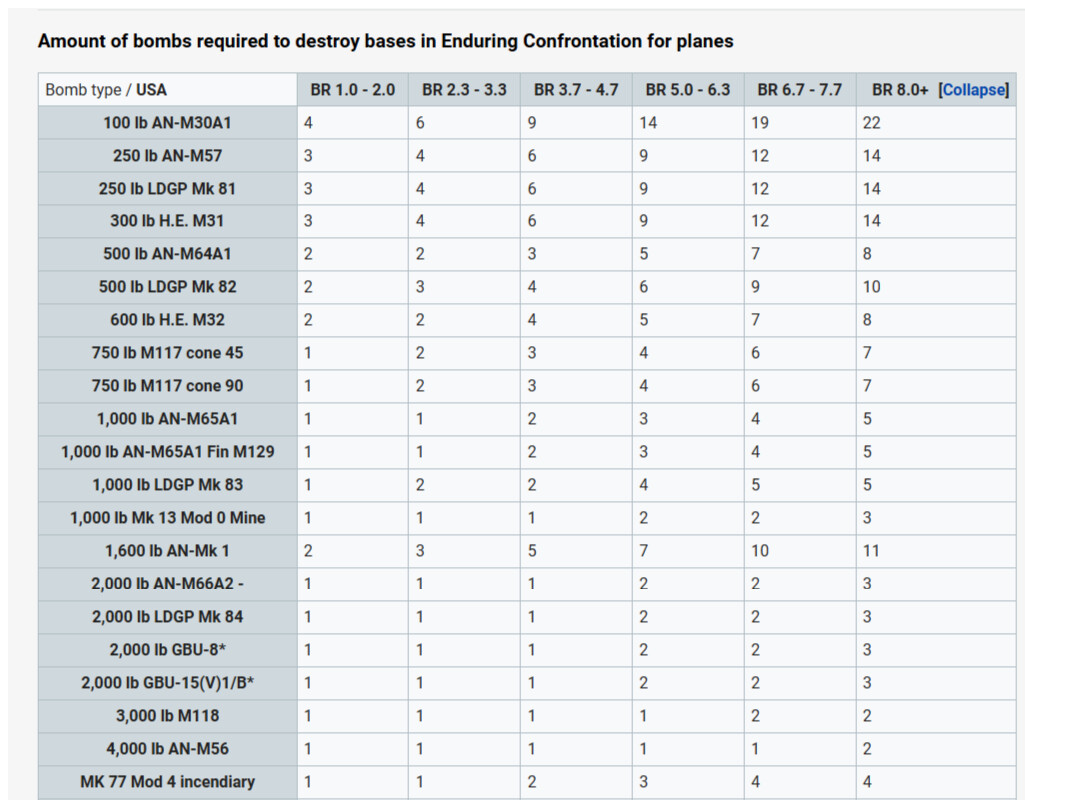
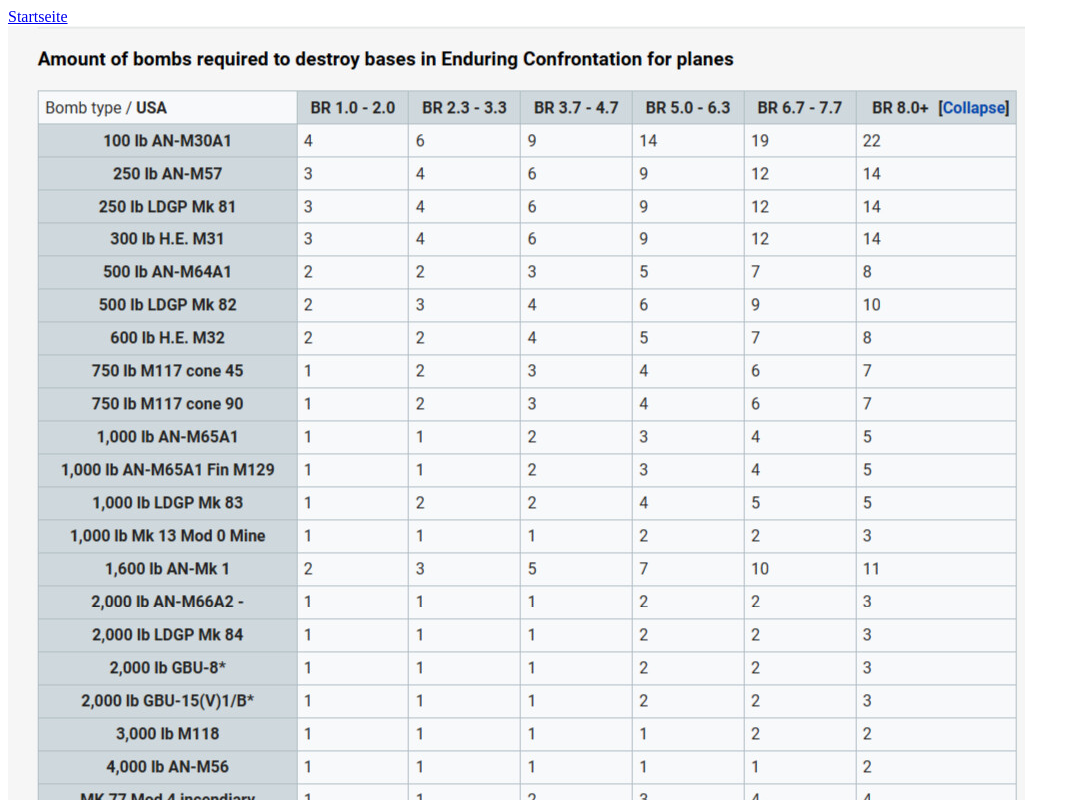
Before and after one commit to ZheUndeadGerman/WarTinder, a plain HTML site: page Listen.html in a window 1280 px wide. Shown: the top 800 px of the page, without its empty margins (0-1079 px from the left). Drawn offline with Linux system fonts and the light colour scheme.

Commit message:
Update Listen.html

```diff
--- a/Listen.html
+++ b/Listen.html
@@ -4,7 +4,7 @@
   	    <meta name="viewport" content="width=device-width, initial-scale=1.0">
   	    <title>Meine Warthunder Kaufliste</title>
         <nav>
-          <a href="index.html> Startseite </a>
+          <a href="index.html"> Startseite </a>
         </nav>
           <link rel="stylesheet" href="index.html">
   </head>
```
